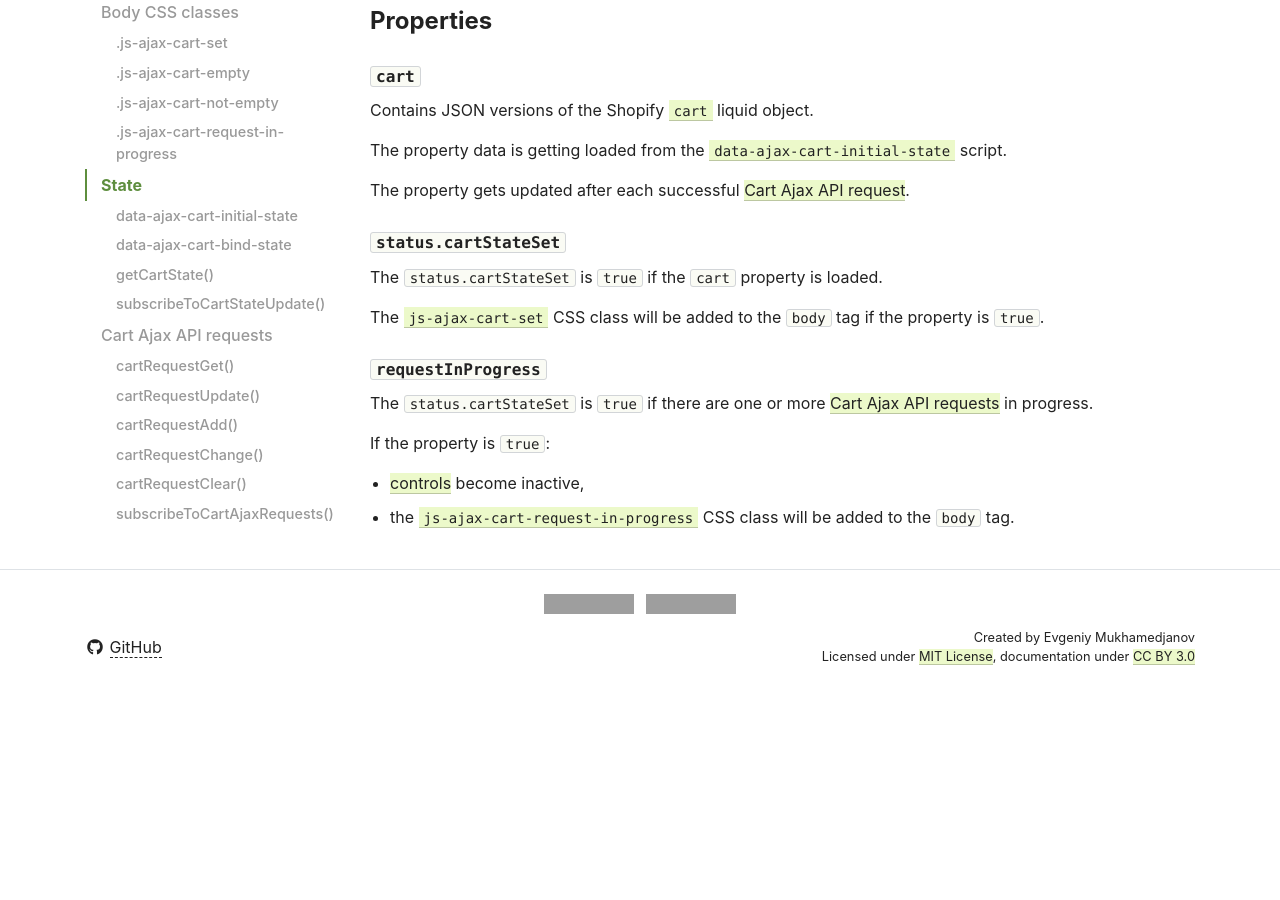
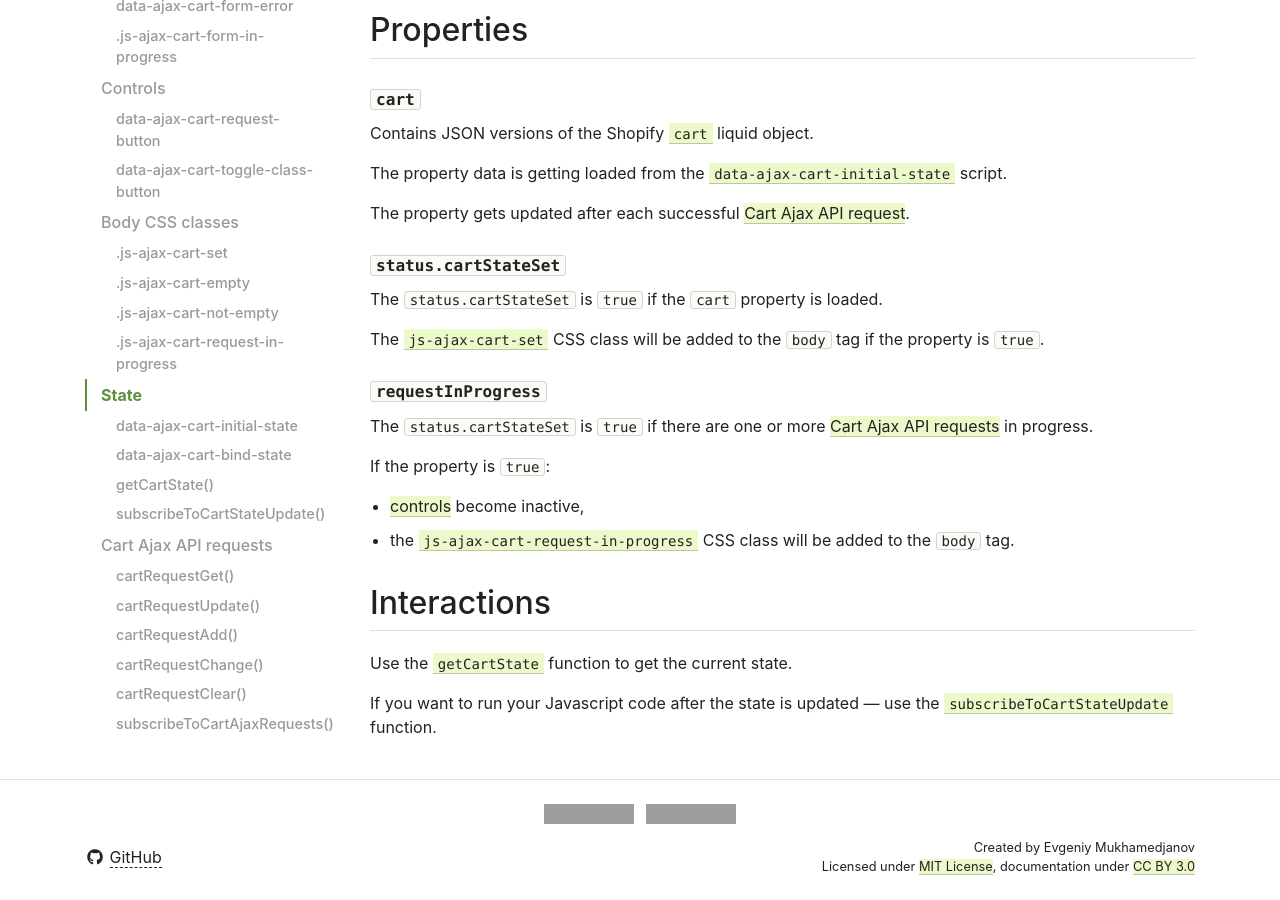
Before and after one commit to EvgeniyMukhamedjanov/liquid-ajax-cart, a Jekyll site: the page built from docs/reference/state.md, in a window 1280 px wide and 900 px high, scrolled down 800 px. Built offline with Jekyll 4.4.1, drawn with Linux system fonts in a browser that asks for light colours; nearby versions of some CDN libraries; our own code applies the rules of GitHub Pages for plain Markdown files; a script that is not in the unit is left out; before the commit the page ends 1490 px from its top, so only the background shows below that; grey boxes are pictures that could not be loaded.

Commit message:
Update state.md

```diff
--- a/docs/reference/state.md
+++ b/docs/reference/state.md
@@ -7,7 +7,7 @@
 
 To make sure that State is up to date, always use the functions from the [Cart Ajax API requests](/reference/requests/) reference instead of direct Cart API calls.
 
-### Properties
+## Properties
 
 ##### `cart`
 Contains JSON versions of the Shopify [`cart`](https://shopify.dev/api/liquid/objects/cart) liquid object.
@@ -29,3 +29,9 @@
 If the property is `true`:
   * [controls](/reference/controls/) become inactive,
   * the [`js-ajax-cart-request-in-progress`](/reference/js-ajax-cart-request-in-progress/) CSS class will be added to the `body` tag.
+
+## Interactions
+
+Use the [`getCartState`](/reference/getCartState) function to get the current state.
+
+If you want to run your Javascript code after the state is updated — use the [`subscribeToCartStateUpdate`](/reference/subscribeToCartStateUpdate/) function.
```
